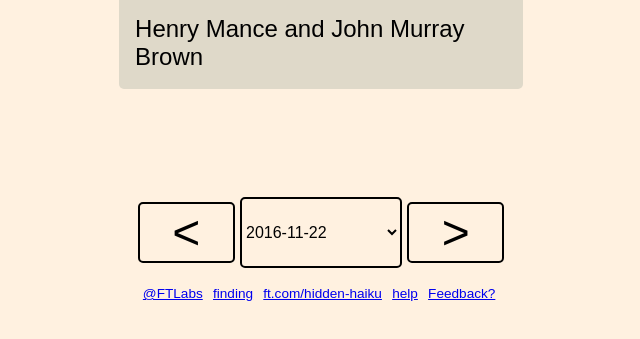
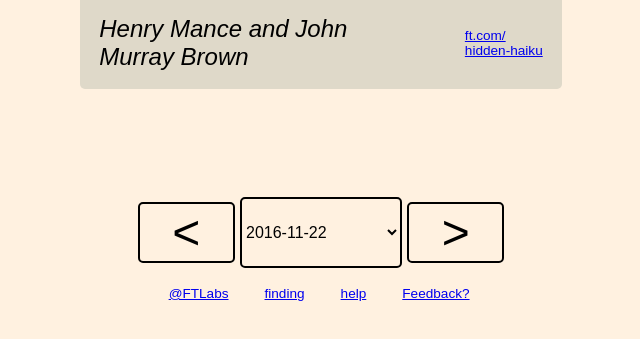
Before and after one commit to ftlabs/pages, a plain HTML site: page meditation.html in a window 1280 px wide. Shown: the part 439-778 px from the top of the page, without its empty margins (319-959 px from the left). Drawn offline with Linux system fonts and the light colour scheme; a small style sheet from the web is missing.

Commit message:
moved ft.com/hidden-haiku into card

```diff
--- a/meditation.html
+++ b/meditation.html
@@ -66,10 +66,19 @@ body {
 .haiku-too-long {
 	font-size: 3.5vh;
 }
+.haiku-card-footer {
+    margin: auto;
+    max-width: 92%;
+	font-size: 85%;
+    display: flex;
+    justify-content: space-between;
+   align-items: center;
+}
 .haiku-author {
-	margin: auto;
-	max-width: 92%;
+    margin-left: 0;
+    max-width: 70%;
     font-size: 3.0vh;
+    font-style: italic;
 }
 .haiku-brand {
 	max-width: 650px;
@@ -127,8 +136,6 @@ body {
 	margin: auto;
 	max-width: 650px;
 }
-
-
 		</style>
 	</head>
 	<body>
@@ -144,8 +151,13 @@ body {
 						words are written once<BR>but FT's Hidden Haiku<BR>lets us read them twice
 					</div>
 					<BR>
-					<div class="haiku-author">
-						-Chris
+					<div class="haiku-card-footer">
+						<span class="haiku-author">
+							-Chris
+						</span>
+						<span class="haiku-url">
+							<a href="http://www.ft.com/hidden-haiku">ft.com/<br>hidden-haiku</a>
+						</span>
 					</div>
 					<BR>
 				</div>
@@ -168,9 +180,6 @@ body {
 						<a href="http://labs.ft.com/2016/07/finding-hidden-haiku/">finding</a>
 					</span>
 					<span>
-						<a href="http://www.ft.com/hidden-haiku">ft.com/hidden-haiku</a>
-					</span>
-					<span>
 						<a href="/pages/meditation.html?theme=Explanation">help</a>
 					</span>
 					<span>
```
